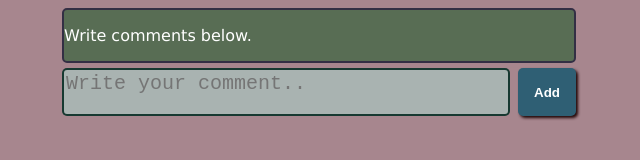
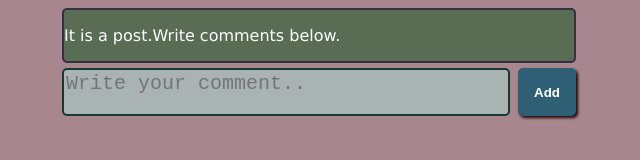
Before and after one commit to tanveerscode/comment-section, a plain HTML site: page index.html in a window 1280 px wide. Shown: the whole page, without its empty margins (336-976 px from the left). Drawn offline with Linux system fonts and the light colour scheme.

Commit message:
Update index.html

```diff
--- a/index.html
+++ b/index.html
@@ -11,7 +11,7 @@
 <body>
     <div class="container">
         <div class="post">
-            <p id="post">Write comments below.</p>
+            <p id="post">It is a post.Write comments below.</p>
         </div>
 
         <div class="input-and-button-wrapper">
```
